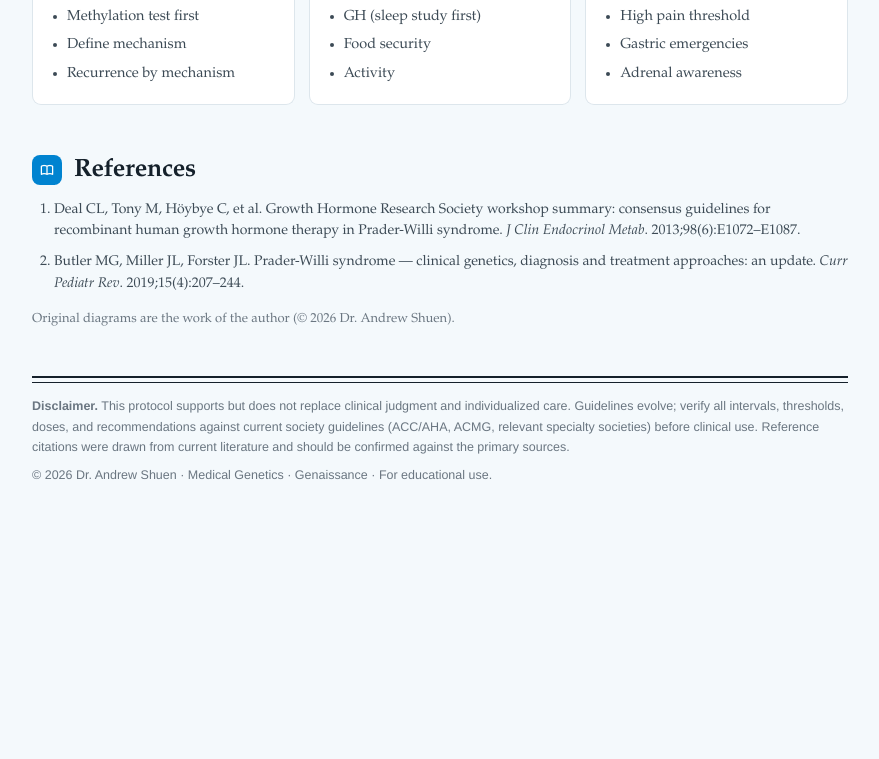
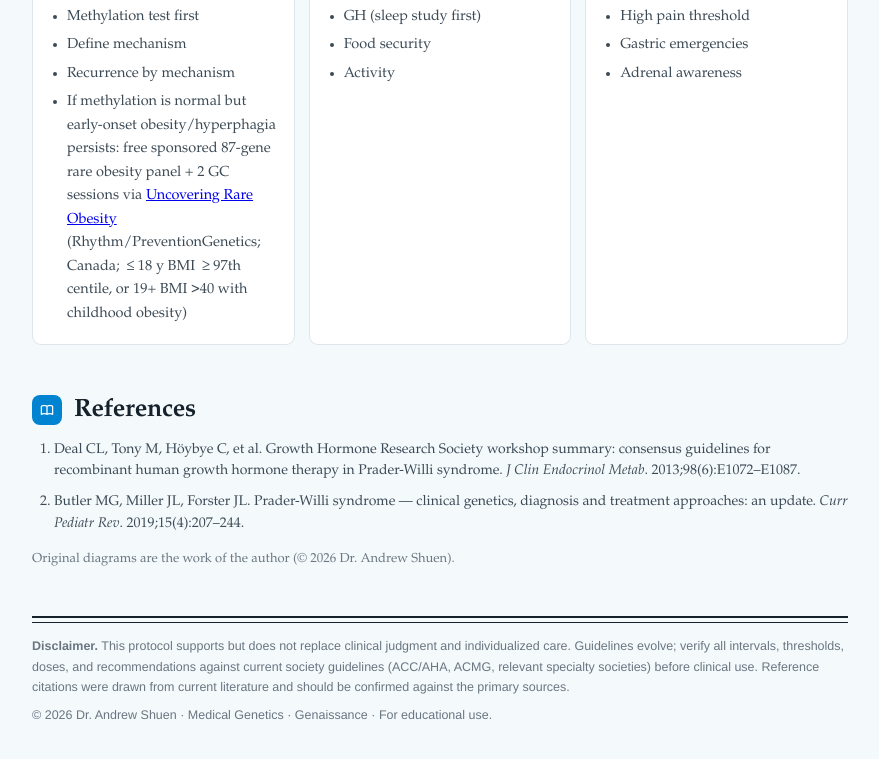
Before and after one commit to andrew-shuen/genaissance-protocol, a plain HTML site: page prader-willi.html in a window 1280 px wide. Shown: the part 2642-3401 px from the top of the page, without its empty margins (200-1079 px from the left). Before the commit the page ends 3215 px from the top, so only its background shows below. Drawn offline with Linux system fonts and the light colour scheme.

Commit message:
Add Uncovering Rare Obesity sponsored panel to Prader-Willi diagnosis

```diff
--- a/prader-willi.html
+++ b/prader-willi.html
@@ -366,9 +366,11 @@ body.lang-en .legend span[data-lang="en"], body.lang-fr .legend span[data-lang="
         <li data-lang="en">Methylation test first</li>
         <li data-lang="en">Define mechanism</li>
         <li data-lang="en">Recurrence by mechanism</li>
+        <li data-lang="en">If methylation is normal but early-onset obesity/hyperphagia persists: free sponsored 87-gene rare obesity panel + 2 GC sessions via <a href="https://uncoveringrareobesity.ca/" target="_blank" rel="noopener">Uncovering Rare Obesity</a> (Rhythm/PreventionGenetics; Canada; ≤18 y BMI ≥97th centile, or 19+ BMI &gt;40 with childhood obesity)</li>
         <li data-lang="fr">Méthylation d'abord</li>
         <li data-lang="fr">Préciser le mécanisme</li>
         <li data-lang="fr">Récurrence selon le mécanisme</li>
+        <li data-lang="fr">Si la méthylation est normale mais que l'obésité précoce/l'hyperphagie persiste : panel gratuit commandité de 87 gènes d'obésité rare + 2 séances de conseil génétique via <a href="https://uncoveringrareobesity.ca/" target="_blank" rel="noopener">Uncovering Rare Obesity</a> (Rhythm/PreventionGenetics; Canada; ≤18 ans IMC ≥97e centile, ou 19+ ans IMC &gt;40 avec obésité dans l'enfance)</li>
       </ul>
     </div>
     <div class="scard">
```
